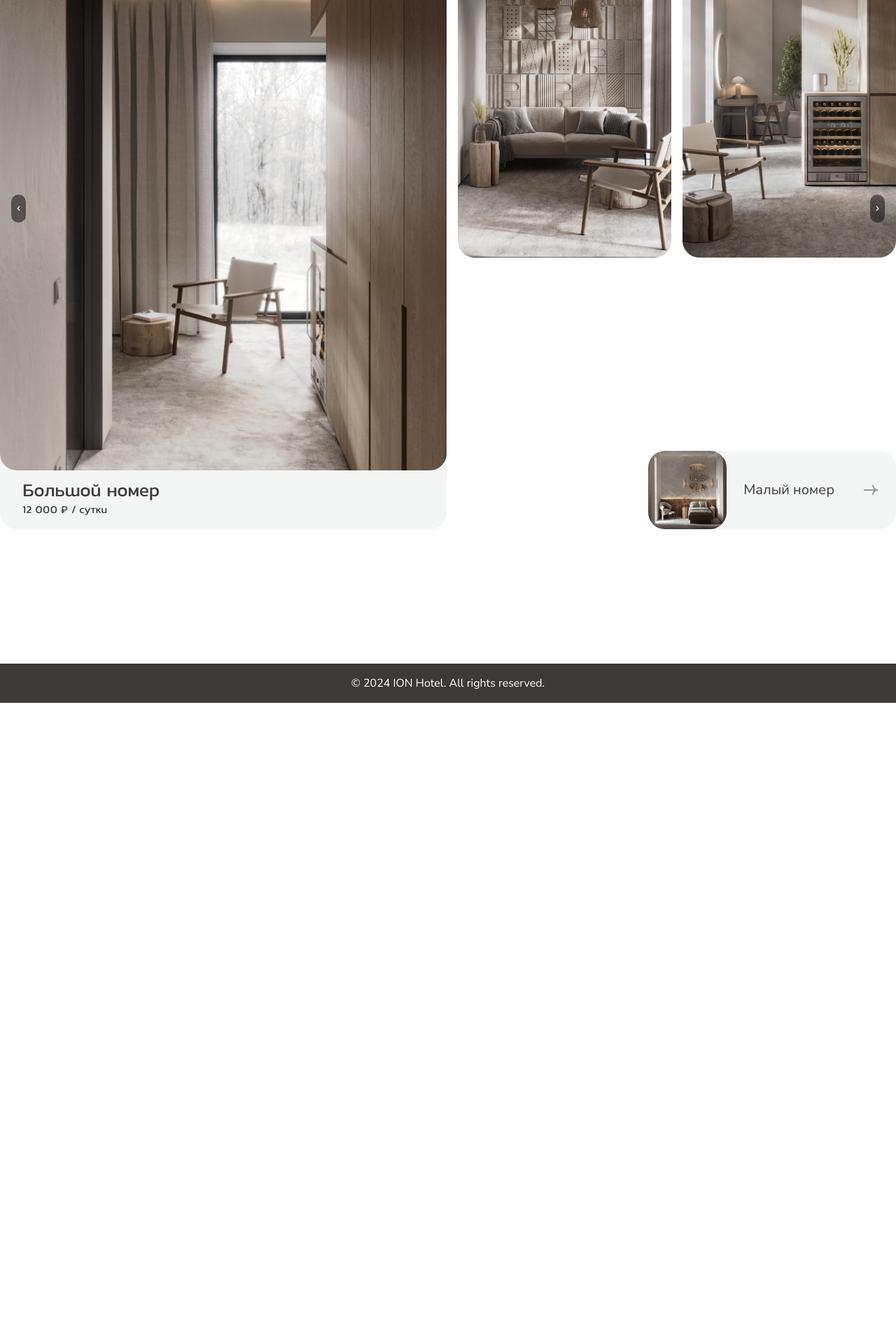
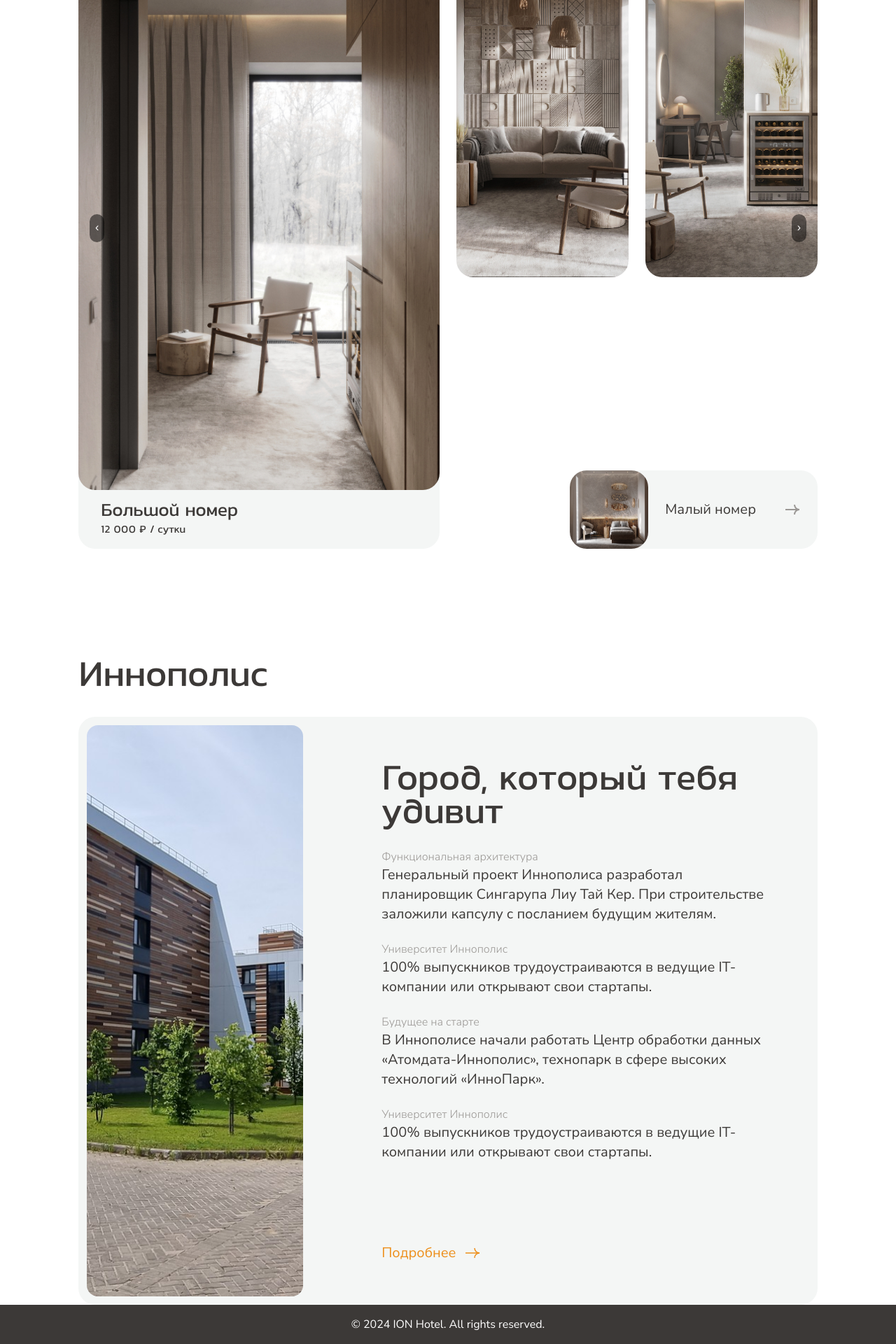
Before and after one commit to DeHopen/ION_Hotel, a Next.js app: page / in a window 1280 px wide. Shown: the part 1396-3316 px from the top of the page at 70% size. Before the commit the page ends 2400 px from the top, so only its background shows below. Built offline with nearby package versions, Linux system fonts and the light colour scheme.

Commit message:
Add Innopolis Page, Fix bug

```diff
--- a/src/app/page.tsx
+++ b/src/app/page.tsx
@@ -1,11 +1,13 @@
 import HomePage from "@/components/HomePage/HomePage";
 import HotelRooms from "@/components/HotelRooms/HotelRooms";
+import InnopolisPage from "@/components/InnopolisPage/InnopolisPage";
 
 export default function Home() {
   return (
     <main>
       <HomePage/>
       <HotelRooms/>
+      <InnopolisPage/>
     </main>
   );
 }
--- a/src/components/HomePage/CarouselMainPage.tsx
+++ b/src/components/HomePage/CarouselMainPage.tsx
@@ -26,7 +26,6 @@ const CarouselMainPage:FC<CarouselProps> = ({ images }) => {
   const [isNextHovered, setIsNextHovered] = useState(false);
   const containerRef = useRef<HTMLDivElement>(null);
   const touchStartXRef = useRef<number | null>(null);
-  const isScrolling = useRef(false);
 
   const handlePrevClick = () => {
     setCurrentIndex((currentIndex - 1 + images.length) % images.length);
@@ -34,21 +33,6 @@ const CarouselMainPage:FC<CarouselProps> = ({ images }) => {
 
   const handleNextClick = () => {
     setCurrentIndex((currentIndex + 1) % images.length);
-  };
-
-  const handleWheel = (event: WheelEvent) => {
-    if (isScrolling.current) return;
-    isScrolling.current = true;
-
-    if (event.deltaY > 0) {
-      handleNextClick();
-    } else {
-      handlePrevClick();
-    }
-
-    setTimeout(() => {
-      isScrolling.current = false;
-    }, 700); // Устанавливаем задержку для предотвращения частых переключений
   };
 
   const handleTouchStart = (event: TouchEvent) => {
@@ -70,13 +54,11 @@ const CarouselMainPage:FC<CarouselProps> = ({ images }) => {
   useEffect(() => {
     const container = containerRef.current;
     if (container) {
-      container.addEventListener("wheel", handleWheel, { passive: false });
       container.addEventListener("touchstart", handleTouchStart);
       container.addEventListener("touchmove", handleTouchMove);
     }
     return () => {
       if (container) {
-        container.removeEventListener("wheel", handleWheel);
         container.removeEventListener("touchstart", handleTouchStart);
         container.removeEventListener("touchmove", handleTouchMove);
       }
--- a/src/components/HotelRooms/HotelRooms.tsx
+++ b/src/components/HotelRooms/HotelRooms.tsx
@@ -21,10 +21,10 @@ const HotelRooms: FC = () => {
 
 
   return (
-      <div className="flex justify-center mt-48 mb-48">
+      <div className="flex justify-center mt-52 mb-40 w-full px-28">
         <main className={kanitCyrillic.className}>
           <div className='flex flex-row justify-between items-center mb-8'>
-            <h1 className="text-3xl font-normal text-gray">Номера и цены</h1>
+            <h1 className="text-5xl font-normal text-gray">Номера и цены</h1>
             <div className={nunitoSans.className}>
               <div className='flex text-orange-extra gap-3 text-xl font-light'>
                 <span>Все номера</span>
--- /dev/null
+++ b/src/components/InnopolisPage/InnopolisPage.tsx
@@ -0,0 +1,46 @@
+import Image from 'next/image';
+import styles from '@/styles/InnopolisPage.module.scss';
+import {kanitCyrillic} from '@/styles/fonts/fonts'
+
+const InnopolisPage = () => {
+  const descriptions = [
+    { title: 'Функциональная архитектура', description: 'Генеральный проект Иннополиса разработал планировщик Сингарупа Лиу Тай Кер. При строительстве заложили капсулу с посланием будущим жителям.' },
+    { title: 'Университет Иннополис', description: '100% выпускников трудоустраиваются в ведущие IT-компании или открывают свои стартапы.' },
+    { title: 'Будущее на старте', description: 'В Иннополисе начали работать Центр обработки данных «Атомдата-Иннополис», технопарк в сфере высоких технологий «ИнноПарк».' },
+    { title: 'Университет Иннополис', description: '100% выпускников трудоустраиваются в ведущие IT-компании или открывают свои стартапы.' },
+  ];
+
+  return (
+      <div className={styles.container}>
+        <header className={styles.header}>
+          <div className={kanitCyrillic.className}>
+            <h1 className={styles.title}>Иннополис</h1>
+          </div>
+        </header>
+        <main className={styles.main}>
+          <div className={styles.imageContainer}>
+            <Image src="/InnopolisPage/Innopolis.jpeg" alt="Иннополис" width={962} height={842} className={styles.image}/>
+          </div>
+          <div className={styles.content}>
+            <div className={kanitCyrillic.className}>
+              <h2 className={styles.heading}>Город, который тебя удивит</h2>
+            </div>
+            <ul className={styles.item}>
+            {descriptions.map((item, index) => (
+                  <li key={index}>
+                    <h3 className={styles.subheading}>{item.title}</h3>
+                    <p className={styles.description}>{item.description}</p>
+                  </li>
+              ))}
+            </ul>
+            <div className={styles.link}>
+              <a href="/more-details" >Подробнее</a>
+              <Image src='/RoomPage/arrow_orange.svg' alt='arrow' width={24} height={24}/>
+            </div>
+
+          </div>
+        </main>
+      </div>
+  );
+};
+export default InnopolisPage;
--- /dev/null
+++ b/src/styles/InnopolisPage.module.scss
@@ -0,0 +1,43 @@
+.container {
+  @apply relative flex flex-col justify-center w-full text-gray px-28;
+}
+
+.header {
+  @apply w-full mb-8;
+}
+
+.title {
+  @apply text-5xl text-start font-normal ;
+}
+
+.main {
+  @apply flex flex-col lg:flex-row w-full gap-14 bg-gray_light p-3 rounded-3xl;
+}
+
+.image {
+  @apply rounded-2xl w-816 h-816 object-cover;
+}
+
+.content {
+  @apply flex flex-col p-14;
+}
+
+.heading {
+  @apply text-5xl font-normal mb-6;
+}
+
+.item {
+  @apply space-y-6;
+}
+
+.subheading {
+  @apply text-base text-gray_text_light font-light ;
+}
+
+.description {
+  @apply text-gray text-xl;
+}
+
+.link {
+  @apply flex absolute top-[52rem] text-xl text-orange-extra gap-3;
+}
--- a/src/styles/carouselRooms.module.scss
+++ b/src/styles/carouselRooms.module.scss
@@ -3,11 +3,11 @@
 }
 
 .imagesContainer {
-  @apply flex flex-row space-x-4 rounded-3xl w-full;
+  @apply flex flex-row space-x-6 rounded-3xl w-full;
 }
 
 .mainImage {
-  @apply rounded-3xl transition-transform;
+  @apply rounded-3xl transition-transform w-full;
 }
 
 .textContainer {
@@ -15,7 +15,7 @@
 }
 
 .main_image {
-  @apply object-cover w-832 h-832  rounded-3xl;
+  @apply object-cover w-832 h-832 rounded-3xl;
 }
 
 .imageCaption {
@@ -31,15 +31,15 @@
 }
 
 .smallImages {
-  @apply flex flex-row gap-4;
+  @apply flex flex-row gap-6 w-full;
 }
 
 .smallImage {
-  @apply transition-transform duration-500;
+  @apply transition-transform duration-500 ;
 }
 
 .small_image{
-  @apply object-cover rounded-3xl w-[25rem] h-[33rem]
+  @apply object-cover rounded-3xl h-[33rem] w-[25rem]
 }
 
 .navigationButtons {
--- a/tailwind.config.ts
+++ b/tailwind.config.ts
@@ -15,7 +15,8 @@ const config: Config = {
       },
       spacing: {
         '128': '32rem',
-        '832': '52rem'
+        '832': '52rem',
+        '816': '51rem'
       },
       screens: {
         'sm': '640px',
@@ -34,7 +35,8 @@ const config: Config = {
         'black': '#000',
         'gray': '#3C3937',
         'gray_bg': '#F4F6F5',
-        'gray_light': '#F4F6F5'
+        'gray_light': '#F4F6F5',
+        'gray_text_light': '#9B9895'
       },
       height: {
         '260': '16rem',
```
Also changed, not shown: public/InnopolisPage/Innopolis.jpeg (added), src/components/HotelRooms/CarouselRooms.tsx (line endings or trailing spaces).
